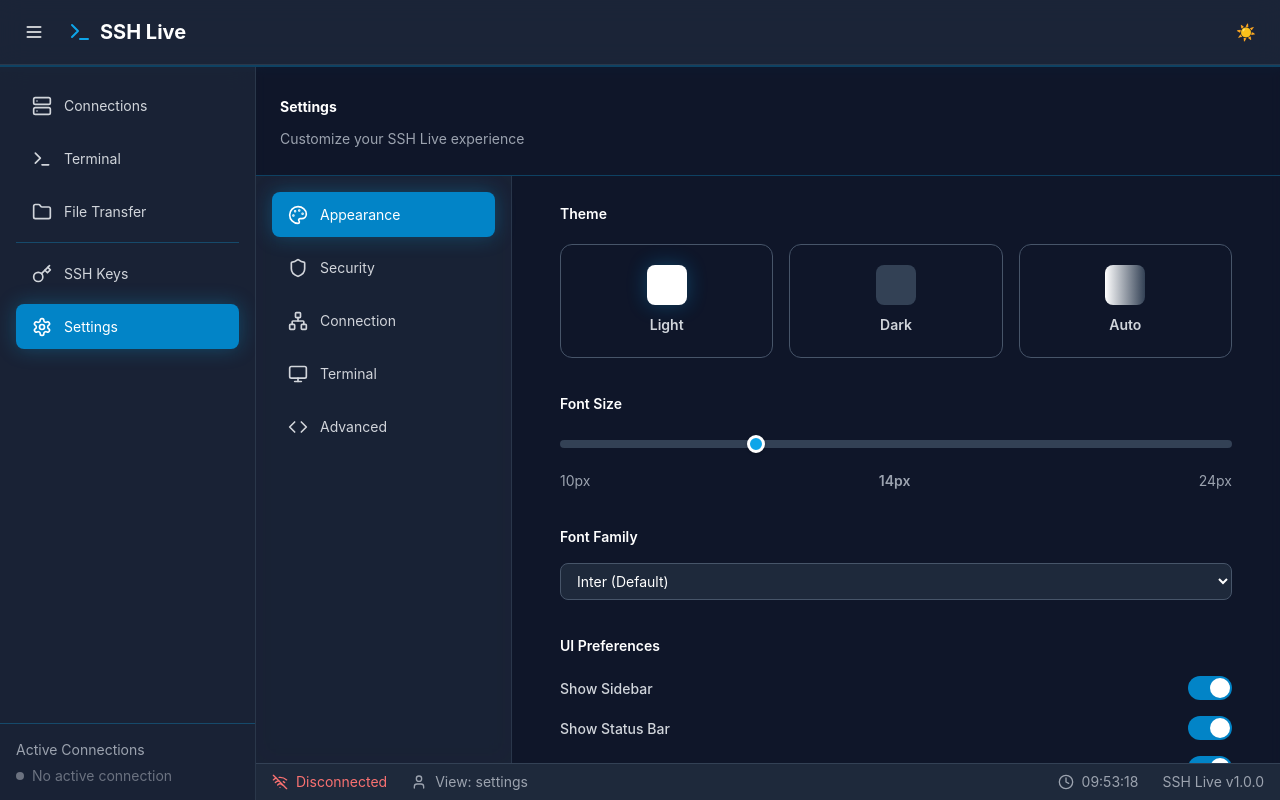
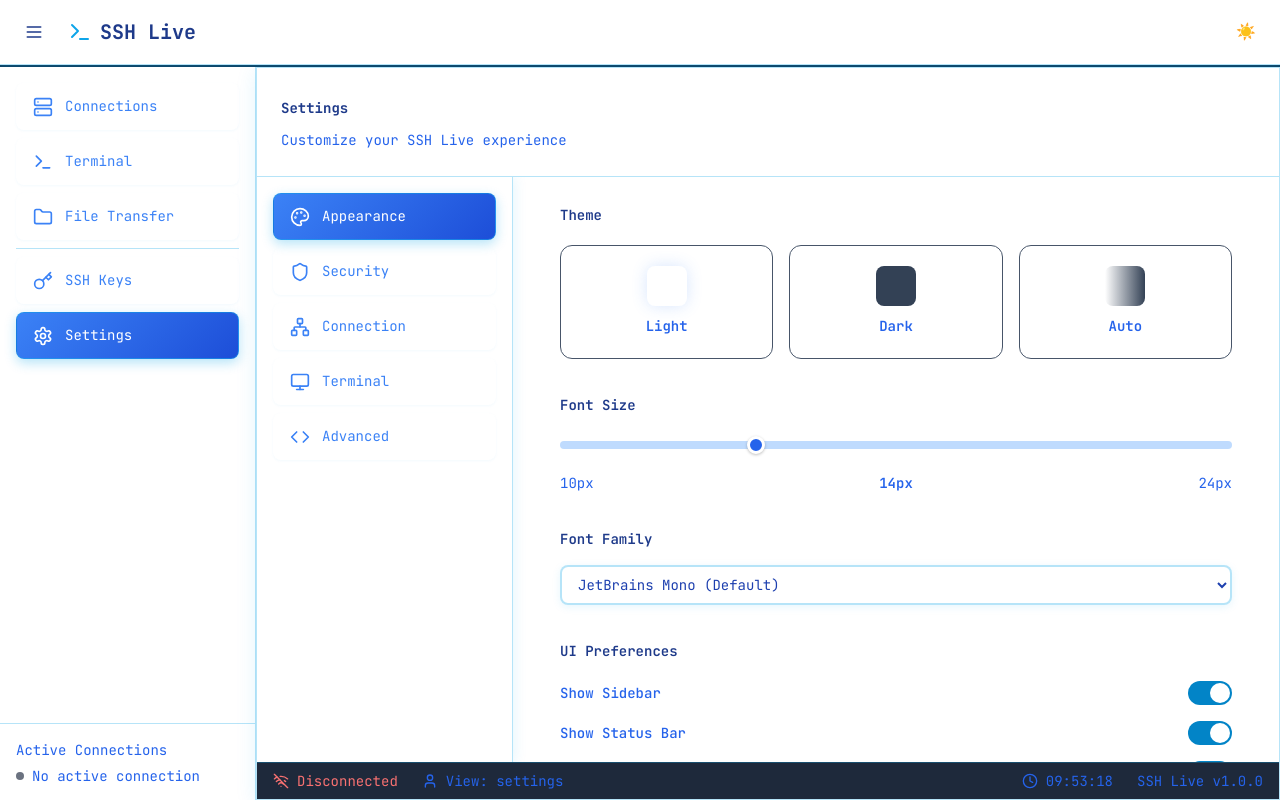
Before and after one commit to taipham2710/SSHLive, a React (Vite) app: page / in a window 1280 px wide. Both pictures are taken after a click on the button "Settings". Built offline with nearby package versions, Linux system fonts and the light colour scheme.

Commit message:
fix(settings): immediate font preview and set JetBrains Mono as default
Apply preview without reverting mid-change; embed JetBrains Mono webfont; remove duplicate option.

```diff
--- a/src/components/SettingsPanel.tsx
+++ b/src/components/SettingsPanel.tsx
@@ -9,7 +9,7 @@
   const [previewTheme, setPreviewTheme] = useState<'light' | 'dark' | 'auto' | undefined>(undefined)
   const [previewFontSize, setPreviewFontSize] = useState<number | undefined>(undefined)
   const [previewFontFamily, setPreviewFontFamily] = useState<string | undefined>(undefined)
-  const DEFAULT_FONT_STACK = "Inter, -apple-system, BlinkMacSystemFont, Segoe UI, Roboto, sans-serif"
+  const DEFAULT_FONT_STACK = "'JetBrains Mono', ui-monospace, SFMono-Regular, Menlo, Monaco, Consolas, 'Liberation Mono', 'Courier New', monospace"
 
   // Capture the initial app font (once) as the true default
   useEffect(() => {
@@ -59,22 +59,15 @@
   }, [previewFontSize, settings.fontSize])
 
   // Revert preview when leaving Settings panel (unmount)
+  // Revert previews only when leaving Settings (unmount), not on each state change
   useEffect(() => {
     return () => {
-      if (previewTheme) {
-        const fallback = (settings.theme || 'auto') as 'light' | 'dark' | 'auto'
-        applyTheme(fallback)
-      }
-      if (previewFontSize !== undefined) {
-        document.documentElement.style.setProperty('--app-font-size', `${settings.fontSize || 14}px`)
-      }
-      // Revert font family to saved value on leave if not saved
-      if (previewFontFamily !== undefined) {
-        document.documentElement.style.setProperty('--app-font-family', settings.fontFamily || 'JetBrains Mono')
-        setPreviewFontFamily(undefined)
-      }
+      const fallbackTheme = (settings.theme || 'auto') as 'light' | 'dark' | 'auto'
+      applyTheme(fallbackTheme, false)
+      document.documentElement.style.setProperty('--app-font-size', `${settings.fontSize || 14}px`)
+      document.documentElement.style.setProperty('--app-font-family', settings.fontFamily || "'JetBrains Mono', ui-monospace, SFMono-Regular, Menlo, Monaco, Consolas, 'Liberation Mono', 'Courier New', monospace")
     }
-  }, [previewTheme, previewFontSize, previewFontFamily, settings.theme, settings.fontSize, settings.fontFamily])
+  }, [])
 
   const tabs = [
     { id: 'appearance', label: 'Appearance', icon: Palette },
@@ -194,8 +187,7 @@
           }}
           className="input-primary w-full"
         >
-          <option value={DEFAULT_FONT_STACK}>Inter (Default)</option>
-          <option value="'JetBrains Mono', ui-monospace, SFMono-Regular, Menlo, Monaco, Consolas, 'Liberation Mono', 'Courier New', monospace">JetBrains Mono</option>
+          <option value={DEFAULT_FONT_STACK}>JetBrains Mono (Default)</option>
           <option value="'Fira Code', ui-monospace, SFMono-Regular, Menlo, Monaco, Consolas, 'Liberation Mono', 'Courier New', monospace">Fira Code</option>
           <option value="Monaco, ui-monospace, SFMono-Regular, Menlo, Consolas, 'Liberation Mono', 'Courier New', monospace">Monaco</option>
           <option value="Consolas, ui-monospace, SFMono-Regular, Menlo, Monaco, 'Liberation Mono', 'Courier New', monospace">Consolas</option>
--- a/src/index.css
+++ b/src/index.css
@@ -1,3 +1,4 @@
+@import url('https://fonts.googleapis.com/css2?family=JetBrains+Mono:wght@400;600&display=swap');
 @tailwind base;
 @tailwind components;
 @tailwind utilities;
@@ -6,8 +7,9 @@
   :root {
     /* Global app font size (rem base). Controlled by Settings preview. */
     --app-font-size: 14px;
-    /* Global app font family (default: system UI as in the screenshot). */
-    --app-font-family: Inter, -apple-system, BlinkMacSystemFont, Segoe UI, Roboto, sans-serif;
+    /* Global app font family (default: JetBrains Mono across app) */
+    --app-font-family: 'JetBrains Mono', ui-monospace, SFMono-Regular, Menlo,
+      Monaco, Consolas, 'Liberation Mono', 'Courier New', monospace;
   }
   body {
     @apply bg-dark-900;
```
